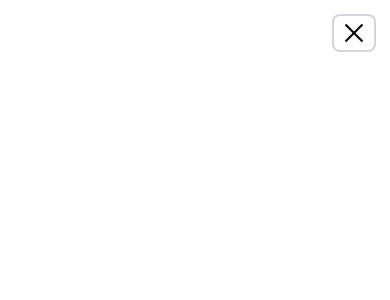
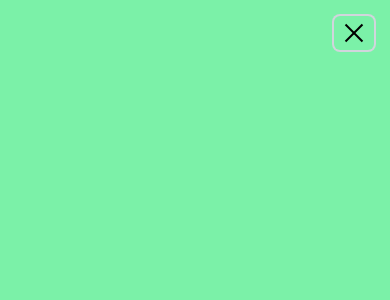
Before and after one commit to aletorresprado/clinica, a React (Vite) app: page / in a window 390 px wide. Both pictures are taken after a click on the button 354 px from the left and 33 px from the top of the page. Shown: the top 300 px of the page. Built offline with nearby package versions, Linux system fonts and the light colour scheme.

Commit message:
funcion condicional del boton

```diff
--- a/src/components/Navbar.jsx
+++ b/src/components/Navbar.jsx
@@ -15,6 +15,14 @@ function HamburgerMenu() {
         <div className={`w-6 h-0.5 bg-black transition-all duration-300 ${isOpen ? '-rotate-45 -translate-y-2' : ''}`}></div>
       </button>
 
+      {/* Función Condicional del Botón*/}
+      {isOpen && (
+        <div
+          onClick={() => setIsOpen(false)}
+          className="fixed inset-0 bg-green-300 bg-opacity-25 z-40 lg:hidden" // Ocultar en pantallas grandes
+        ></div>
+      )}
+
 
     </div>
   );
```
